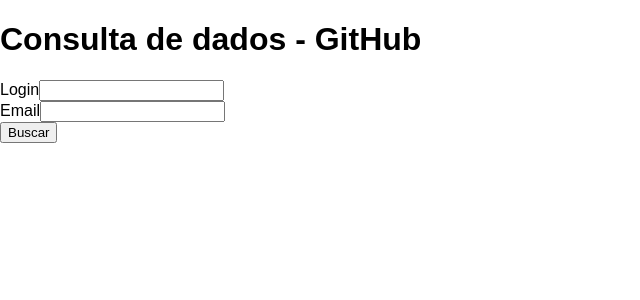
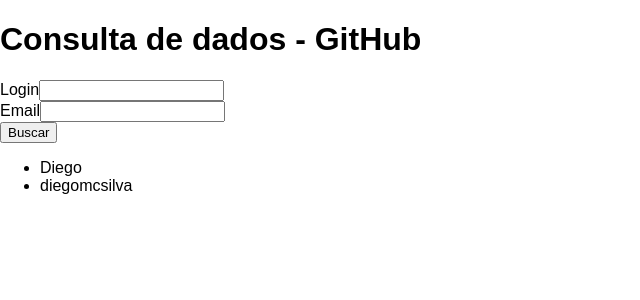
Before and after one commit to diegomcsilva/GitHub-Consulta, a React (Create React App) app in the folder github-consulta/: page / in a window 1280 px wide. Shown: the top 300 px of the page, without its empty margins (0-640 px from the left). Built offline with nearby package versions, Linux system fonts and the light colour scheme.

Commit message:
Configurando o constructor

```diff
--- a/github-consulta/src/App.js
+++ b/github-consulta/src/App.js
@@ -3,6 +3,14 @@
 import './App.css';
 
 class App extends Component {
+
+    constructor() {
+        super();
+        this.state = {
+            lista: [{nome: 'Diego', login: 'diegomcsilva'}]
+        };
+    }
+
     render() {
         return (
             <div id="main">
@@ -24,6 +32,18 @@
                             <button type="submit" className="content__data--button-search">Buscar</button>
                         </div>
                     </div>
+                    <div className="content__result">
+                        {
+                            this.state.lista.map(function(result){
+                                return (
+                                    <ul>
+                                        <li>{result.nome}</li>
+                                        <li>{result.login}</li>
+                                    </ul>
+                                );
+                            })
+                        }
+                    </div>
                 </div>
             </div>
         );
```
Lines whose indentation alone changed are shown as unchanged.
